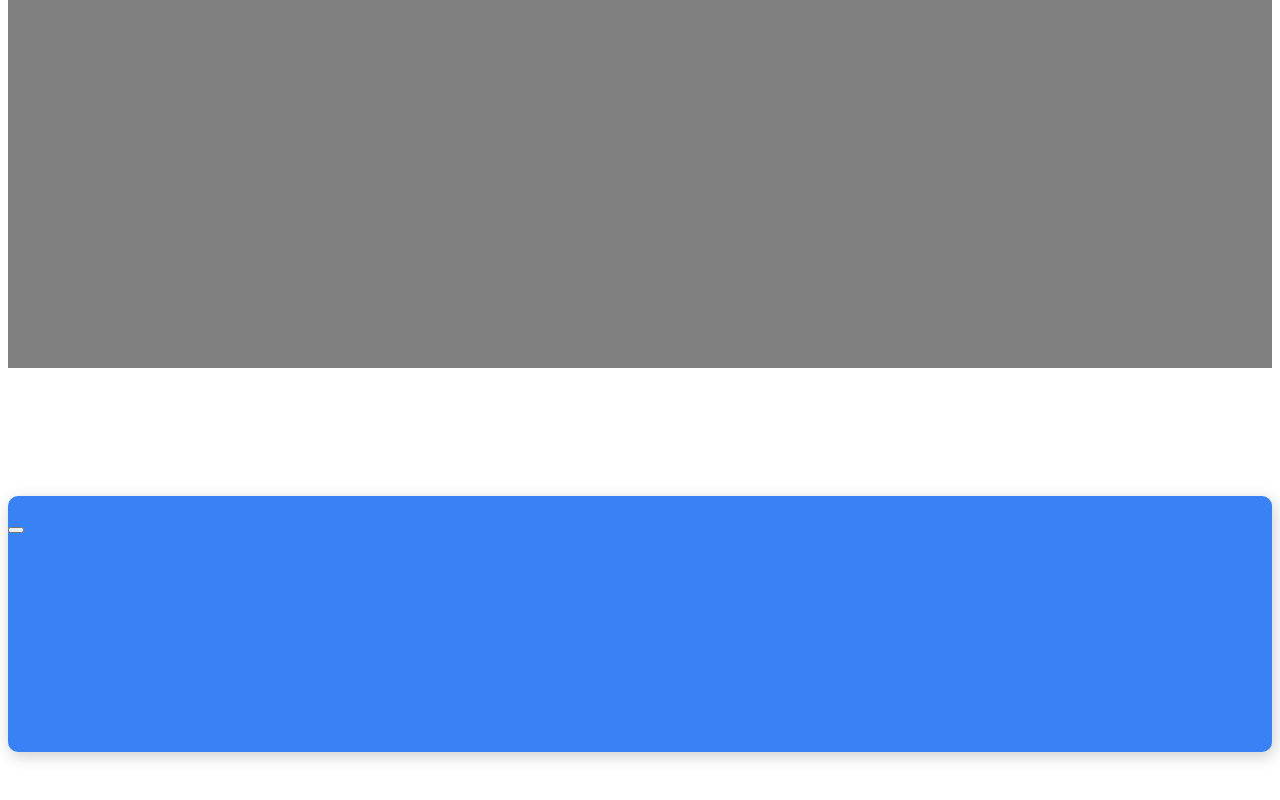
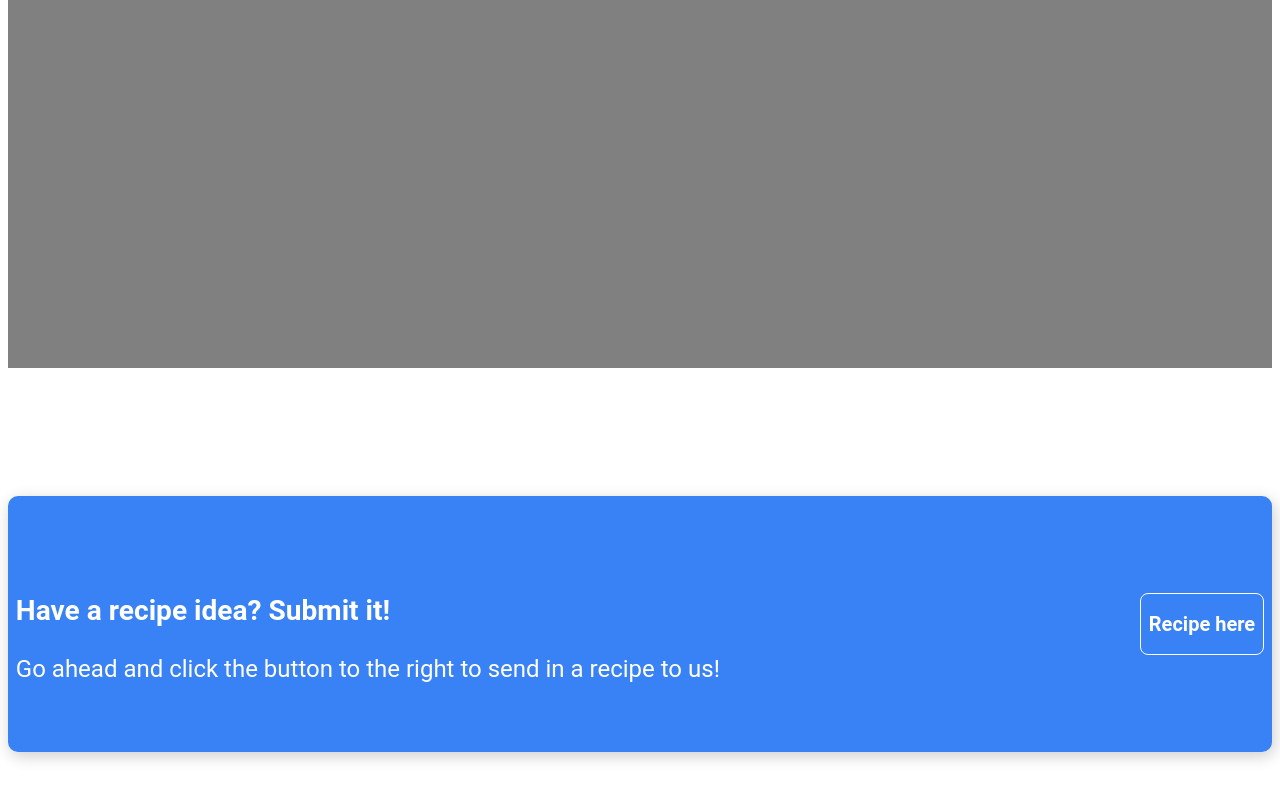
Before and after one commit to MLPM0rgan/odin-landing-page, a plain HTML site: page index.html in a window 1280 px wide. Shown: the part 1176-1976 px from the top of the page. Drawn offline with Linux system fonts and the light colour scheme.

Commit message:
add content to call to action and style

```diff
--- a/index.html
+++ b/index.html
@@ -80,10 +80,12 @@
     <div class="section-four">
         <div class="call-to-action">
             <div class="call-text">
-                <h3></h3>
-                <div class="call-begging"></div>
+                <h3>Have a recipe idea? Submit it!</h3>
+                <div class="call-begging">Go ahead and click the
+                    button to the right to send in a recipe to us!
+                </div>
             </div>
-            <button type="button"></button>
+            <button type="button" class="submit-button"><h2>Recipe here</h2></button>
         </div>
         <div class="footer">
 
--- a/styles.css
+++ b/styles.css
@@ -66,11 +66,26 @@ img {
 }
 
 .call-to-action {
+    font-size: 24px;
     background-color: #3882F6;
     border-radius: 10px;
     box-shadow: 2px 4px 16px rgba(0, 0, 0, 0.2);
     height: 256px;
     width: 1635px;
+    display: flex;
+    justify-content: center;
+    align-items: center;
+    gap: 420px;
+    color: white;
+}
+
+.submit-button {
+    background: #3882F6;
+    border: 1px solid white;
+    color: white;
+    font-family: Roboto, sans-serif;
+    border-radius: 8px;
+    padding: 1px 8px;
 }
 
 .footer {
```
